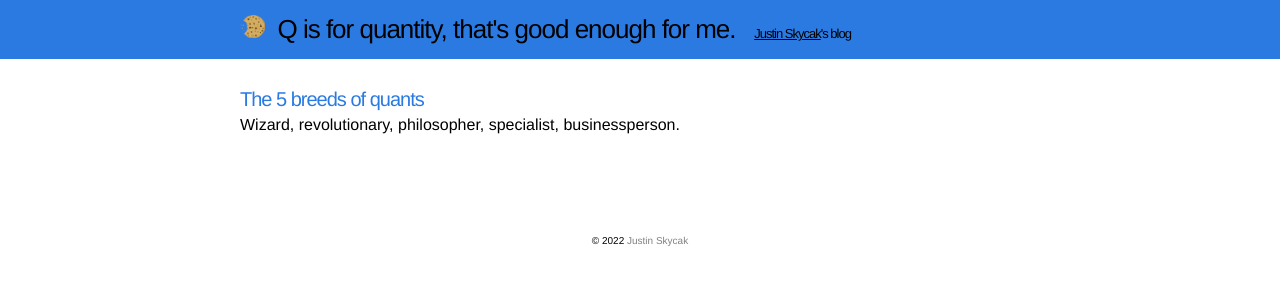
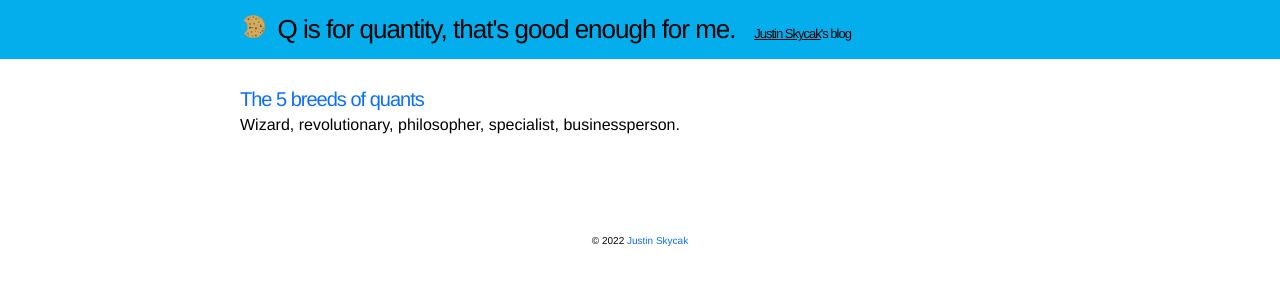
Before and after one commit to quantmonster/quantmonster.github.io, a Jekyll site: the page built from index.html, in a window 1280 px wide. Shown: the top 300 px of the page. Built offline with Jekyll 4.4.1, drawn with Linux system fonts in a browser that asks for light colours.

Commit message:
change blues, fix footer

```diff
--- a/_includes/footer.html
+++ b/_includes/footer.html
@@ -3,7 +3,7 @@
   <div class="wrap">
 
     <center><div class="page__footer-copyright" style="width:100%; max-width:800px; margin:auto"><font size="0.5em">
-      &copy; {{ site.time | date: '%Y' }} <a style="text-decoration:none; color:#818181" href="https://justinmath.com" target="_blank">Justin Skycak</a>
+      &copy; {{ site.time | date: '%Y' }} <a style="text-decoration:none;" href="https://justinmath.com" target="_blank">Justin Skycak</a>
     </font></div></center>
 
   </div>
--- a/css/main.css
+++ b/css/main.css
@@ -19,9 +19,9 @@ body {
 
 h1, h2, h3, h4, h5, h6 { font-size: 100%; font-weight: 400; color: #e6e6e6 }
 
-a         { color: #2a7ae2; text-decoration: none; }
-a:hover   { color: #2a7ae2; text-decoration: underline; }
-a:visited { color: #2a7ae2; }
+a         { color: #0B6FFB; text-decoration: none; }
+a:hover   { color: #0B6FFB; text-decoration: underline; }
+a:visited { color: #0B6FFB; }
 
 /* Utility */
 
@@ -48,7 +48,7 @@ a:visited { color: #2a7ae2; }
   padding-bottom: 10px;
   /*min-height: 56px;*/
   color: black;
-  background-color: #2a7ae2;
+  background-color: #04AEEC;
 }
 
 .site-title,
```
